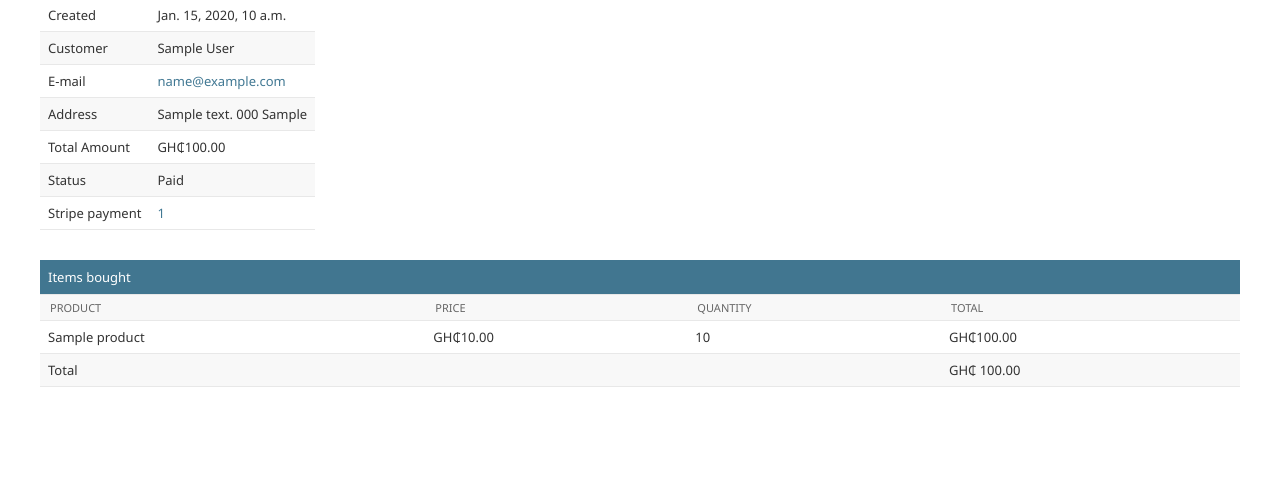
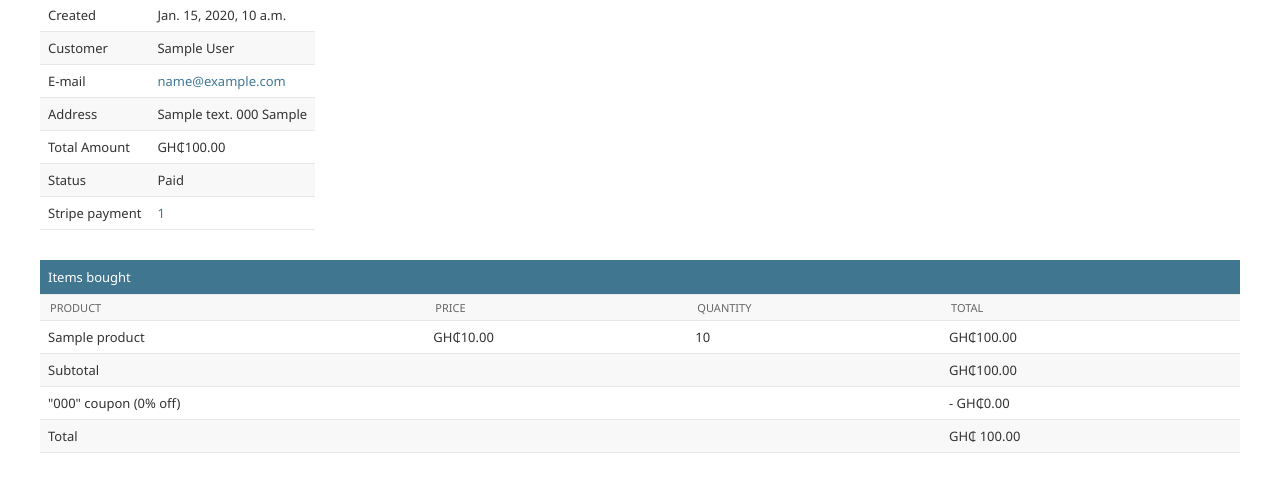
Before and after one commit to attrams/myshop, a Django app: page /orders/admin/order/1/ in a window 1280 px wide. Shown: the part 160-652 px from the top of the page. Run offline with Django 5.2, Linux system fonts and the light colour scheme; a user stored in the database is signed in; tables that the repository leaves empty hold one stand-in row (values such as "Sample post"); parts of the project's set-up code (start-up, migrations or seed data) failed here and were passed over.

Commit message:
add coupon discount to order details

```diff
--- a/orders/templates/admin/orders/order/detail.html
+++ b/orders/templates/admin/orders/order/detail.html
@@ -18,7 +18,7 @@
         <h1>Order {{ order.id }}</h1>
         <ul class="object-tools">
             <li>
-                <a href="#" onclick="window.print();">Print order</a>
+                <a href="{% url "orders:admin_order_pdf" order.id %}" target="_blank">Print order</a>
             </li>
         </ul>
         <table>
@@ -89,9 +89,22 @@
                         <td>GH₵{{ item.get_cost }}</td>
                     </tr>
                 {% endfor %}
+                {% if order.coupon %}
+                    <tr class="subtotal">
+                        <td colspan="3">Subtotal</td>
+                        <td>GH₵{{ order.get_total_cost_before_discount|floatformat:2 }}</td>
+                    </tr>
+                    <tr>
+                        <td colspan="3">
+                            "{{ order.coupon.code }}" coupon
+                            ({{ order.discount }}% off)
+                        </td>
+                        <td class="neg">- GH₵{{ order.get_discount|floatformat:2 }}</td>
+                    </tr>
+                {% endif %}
                 <tr class="total">
                     <td colspan="3">Total</td>
-                    <td>GH₵ {{ order.get_total_cost }}</td>
+                    <td>GH₵ {{ order.get_total_cost|floatformat:2 }}</td>
                 </tr>
             </tbody>
         </table>
```
